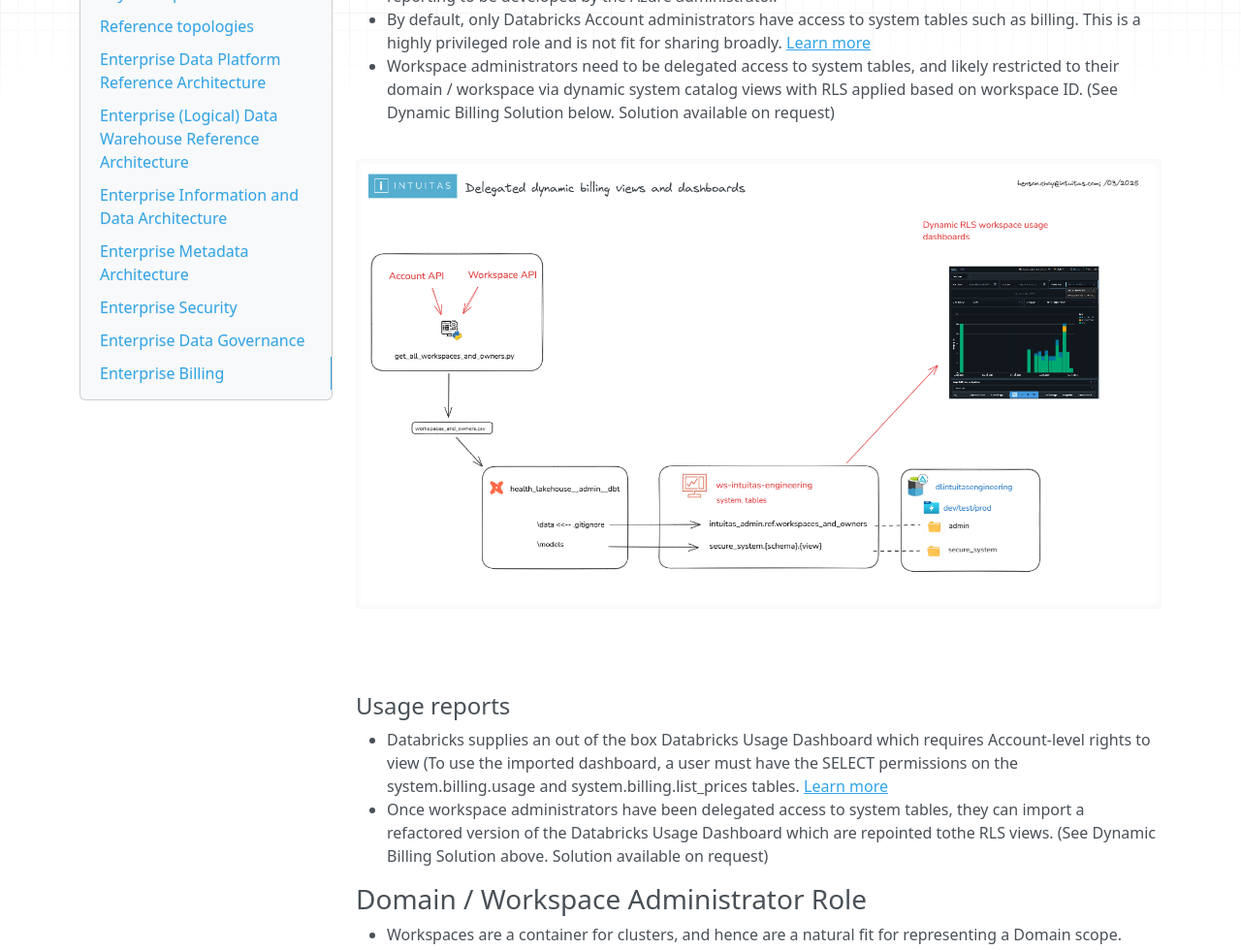
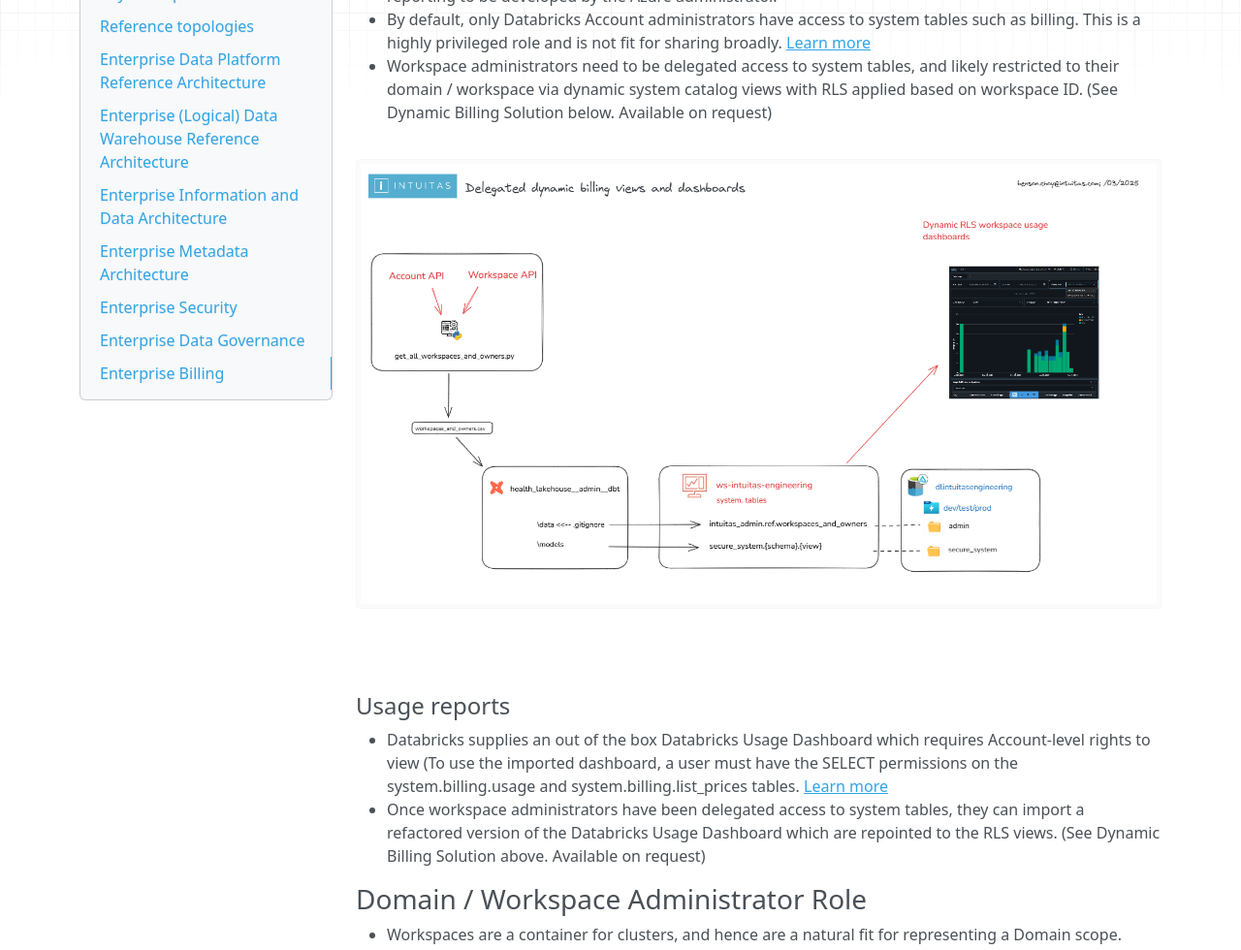
Before and after one commit to bensonchoyintuitas/intuitas_knowledgebase, an MkDocs documentation site: the page built from docs/level_1.md, in a window 1280 px wide and 1400 px high, scrolled down 8621 px. Shown: the part 203-1183 px from the top of the window at 97% size. Built offline with MkDocs 1.6.1, drawn with Linux system fonts in a browser that asks for light colours; nearby versions of some CDN libraries.

Commit message:
spelling fix

```diff
--- a/docs/level_1.md
+++ b/docs/level_1.md
@@ -276,7 +276,7 @@
 - System tables provide granular visibility of all activity within Databricks.
 - System tables only provide DBU based billing insights, access to Azure Costs may require alternate reporting to be developed by the Azure administrator.
 - By default, only Databricks Account administrators have access to system tables such as billing. This is a highly privileged role and is not fit for sharing broadly. [Learn more](https://learn.microsoft.com/en-au/azure/databricks/admin/system-tables)
-- Workspace administrators need to be delegated access to system tables, and likely restricted to their domain / workspace via dynamic system catalog views with RLS applied based on workspace ID. (See Dynamic Billing Solution below. Solution available on request)
+- Workspace administrators need to be delegated access to system tables, and likely restricted to their domain / workspace via dynamic system catalog views with RLS applied based on workspace ID. (See Dynamic Billing Solution below. Available on request)
 
 
 <img src="../img/dynamic_billing.png"  alt="Dynamic Billing Solution">
@@ -286,7 +286,7 @@
 #### Usage reports
 
 - Databricks supplies an out of the box Databricks Usage Dashboard which requires Account-level rights to view (To use the imported dashboard, a user must have the SELECT permissions on the system.billing.usage and system.billing.list_prices tables. [Learn more](https://learn.microsoft.com/en-au/azure/databricks/admin/account-settings/usage)
-- Once workspace administrators have been delegated access to system tables, they can import a refactored version of the Databricks Usage Dashboard which are repointed tothe RLS views. (See Dynamic Billing Solution above. Solution available on request)
+- Once workspace administrators have been delegated access to system tables, they can import a refactored version of the Databricks Usage Dashboard which are repointed to the RLS views. (See Dynamic Billing Solution above. Available on request)
 
 ### Domain / Workspace Administrator Role
 
```
Also changed, not shown: site/index.html, site/level_1/index.html, site/search/search_index.json.
